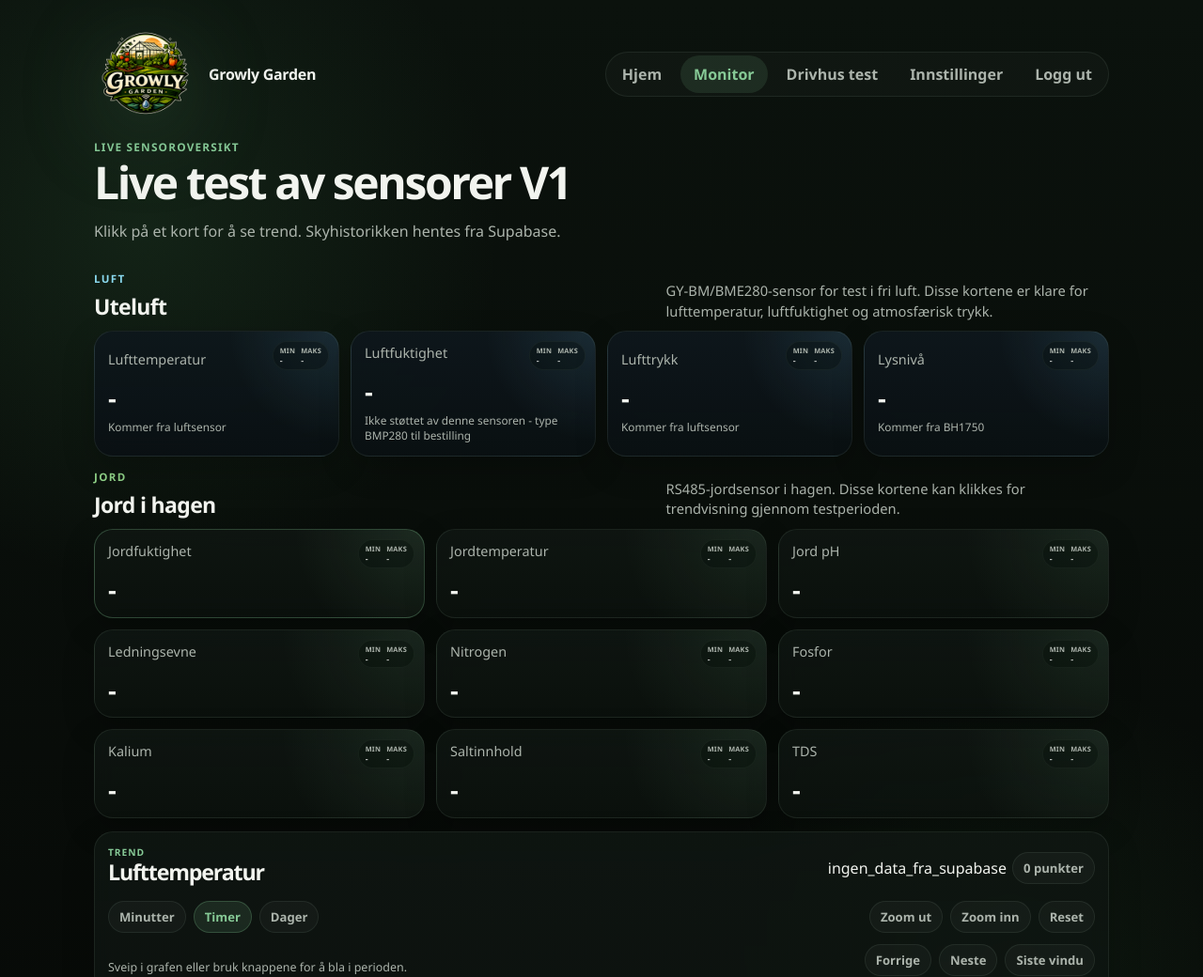
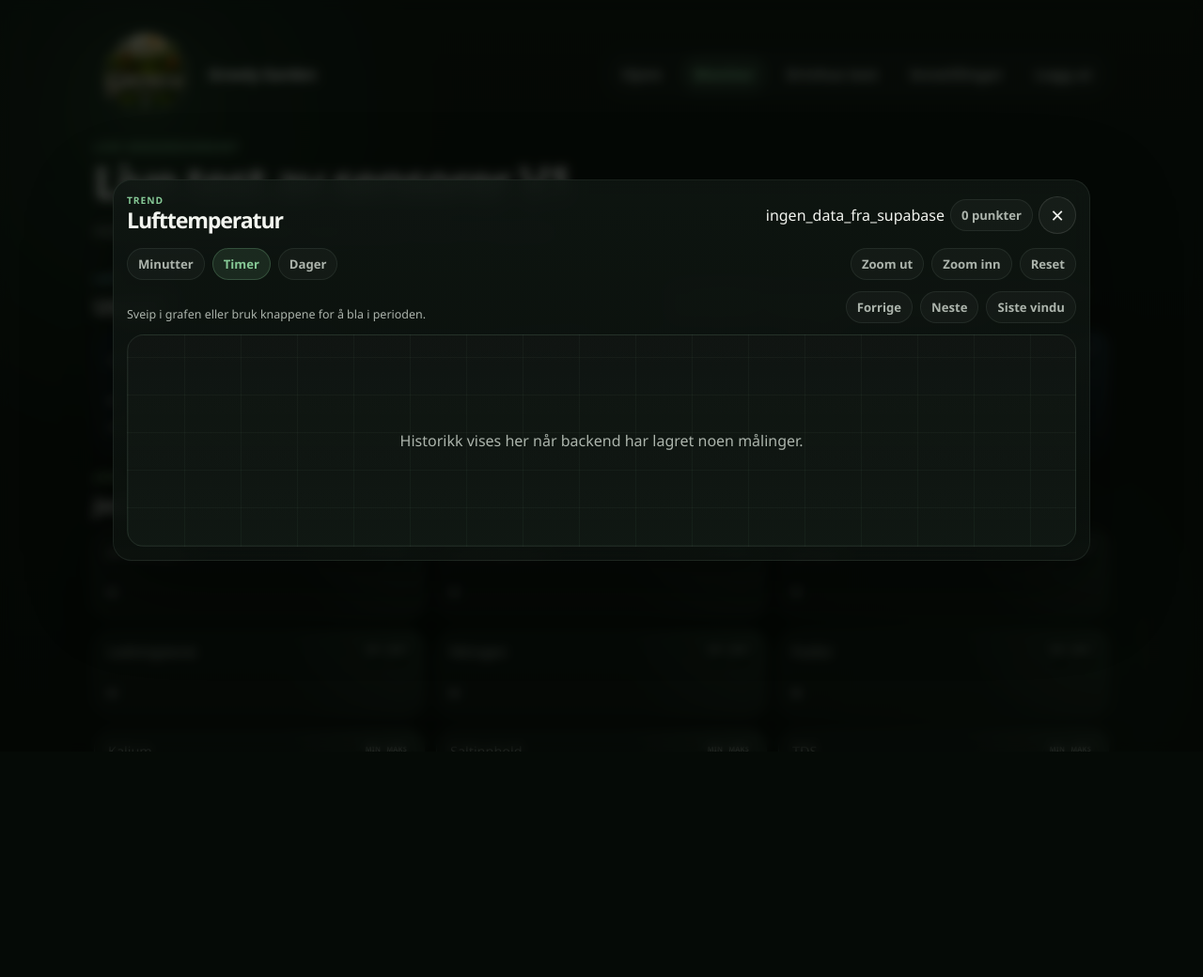
Before and after one commit to growlygarden-creator/onlinegrowly, a FastAPI app: page /monitor in a window 1280 px wide. Shown: the top 1040 px of the page at 94% size. After the commit the page ends 800 px from the top, so only its background shows below. Run offline with FastAPI, Linux system fonts and the light colour scheme; the visitor is signed in with stand-in values (Sample User, id 1); data comes from the database, SQL or seed files in the repository; data that the repository does not hold is empty.

Commit message:
Persist sensor URL and open trends in modal

```diff
--- a/app/main.py
+++ b/app/main.py
@@ -40,6 +40,7 @@ SUPABASE_API_KEY = os.getenv(
     "eyJhbGciOiJIUzI1NiIsInR5cCI6IkpXVCJ9.eyJpc3MiOiJzdXBhYmFzZSIsInJlZiI6ImZmeGt4c2NsZ2lvanJ6bXh2eXVrIiwicm9sZSI6ImFub24iLCJpYXQiOjE3NzQzOTI1MzYsImV4cCI6MjA4OTk2ODUzNn0.yOtn_wNGOje0QAEdWYll8XJkojFANCxpmWd5F1eoPzA",
 )
 DEFAULT_APP_SETTINGS: dict[str, Any] = {
+    "sensor_url": DEFAULT_SENSOR_URL,
     "sample_time_soil_ms": 60000,
     "sample_time_light_ms": 60000,
     "sample_time_air_ms": 60000,
@@ -241,6 +242,13 @@ def normalize_history_start_at(value: Any) -> str:
     return parsed.strftime("%Y-%m-%dT00:00")
 
 
+def normalize_sensor_url(value: Any) -> str:
+    text = str(value or "").strip()
+    if not text:
+        return DEFAULT_SENSOR_URL
+    return f"{normalize_device_base_url(text)}/sensor"
+
+
 def app_settings() -> dict[str, Any]:
     settings = DEFAULT_APP_SETTINGS.copy()
     with db_connection() as connection:
@@ -257,6 +265,9 @@ def app_settings() -> dict[str, Any]:
             settings["history_start_at"] = normalize_history_start_at(row["value"])
             continue
         if key in settings:
+            if key == "sensor_url":
+                settings[key] = normalize_sensor_url(row["value"])
+                continue
             if key == "history_start_at":
                 settings[key] = normalize_history_start_at(row["value"])
                 continue
@@ -275,6 +286,9 @@ def save_app_settings(payload: dict[str, Any]) -> dict[str, Any]:
             continue
         value = payload[key]
         if value is None:
+            continue
+        if key == "sensor_url":
+            updated[key] = normalize_sensor_url(value)
             continue
         if key == "history_start_at":
             updated[key] = normalize_history_start_at(value)
@@ -989,11 +1003,12 @@ async def home(request: Request):
     redirect = require_viewer_page(request)
     if redirect:
         return redirect
+    settings = app_settings()
     return templates.TemplateResponse(
         "home.html",
         {
             "request": request,
-            "default_sensor_url": DEFAULT_SENSOR_URL,
+            "default_sensor_url": settings["sensor_url"],
             **template_auth_context(request),
         },
     )
@@ -1004,12 +1019,13 @@ async def settings(request: Request):
     redirect = require_settings_page(request)
     if redirect:
         return redirect
+    settings_payload = app_settings()
     return templates.TemplateResponse(
         "settings.html",
         {
             "request": request,
-            "default_sensor_url": DEFAULT_SENSOR_URL,
-            "sample_settings": app_settings(),
+            "default_sensor_url": settings_payload["sensor_url"],
+            "sample_settings": settings_payload,
             **template_auth_context(request),
         },
     )
@@ -1020,42 +1036,44 @@ async def greenhouse_test(request: Request):
     redirect = require_viewer_page(request)
     if redirect:
         return redirect
+    settings = app_settings()
     return templates.TemplateResponse(
         "greenhouse_test.html",
         {
             "request": request,
-            "default_sensor_url": DEFAULT_SENSOR_URL,
+            "default_sensor_url": settings["sensor_url"],
             **template_auth_context(request),
         },
     )
 
 
 @app.get("/api/sensor")
-async def sensor_proxy(request: Request, target: str = Query(default=DEFAULT_SENSOR_URL)):
+async def sensor_proxy(request: Request, target: str | None = Query(default=None)):
     auth_error = require_viewer_api(request)
     if auth_error:
         return auth_error
+    resolved_target = normalize_sensor_url(target or app_settings().get("sensor_url", DEFAULT_SENSOR_URL))
     try:
-        data = fetch_sensor_payload(target)
+        data = fetch_sensor_payload(resolved_target)
     except HTTPError as exc:
         return JSONResponse(
             status_code=502,
-            content={"ok": False, "error": f"sensor_http_{exc.code}", "target": target},
+            content={"ok": False, "error": f"sensor_http_{exc.code}", "target": resolved_target},
         )
     except URLError as exc:
         reason = getattr(exc, "reason", "connection_failed")
         return JSONResponse(
             status_code=502,
-            content={"ok": False, "error": str(reason), "target": target},
+            content={"ok": False, "error": str(reason), "target": resolved_target},
         )
     except json.JSONDecodeError:
         return JSONResponse(
             status_code=502,
-            content={"ok": False, "error": "invalid_sensor_json", "target": target},
+            content={"ok": False, "error": "invalid_sensor_json", "target": resolved_target},
         )
 
-    stored = store_sensor_sample({**data, "source": target})
-    return {"ok": True, "target": target, "sensor": data, "stored": stored}
+    stored = store_sensor_sample({**data, "source": resolved_target})
+    return {"ok": True, "target": resolved_target, "sensor": data, "stored": stored}
 
 
 @app.post("/api/sensor/ingest")
--- a/app/static/css/style.css
+++ b/app/static/css/style.css
@@ -970,6 +970,56 @@ select {
     display: none;
 }
 
+.modal-open {
+    overflow: hidden;
+}
+
+.trend-modal {
+    position: fixed;
+    inset: 0;
+    z-index: 80;
+    display: grid;
+    place-items: center;
+    padding: 24px;
+}
+
+.trend-modal-backdrop {
+    position: absolute;
+    inset: 0;
+    background: rgba(3, 6, 4, 0.72);
+    backdrop-filter: blur(6px);
+}
+
+.trend-modal-panel {
+    position: relative;
+    z-index: 1;
+    width: min(1040px, 100%);
+    max-height: calc(100vh - 48px);
+    overflow: auto;
+    box-shadow: 0 28px 90px rgba(0, 0, 0, 0.45);
+}
+
+.trend-close-button {
+    width: 40px;
+    height: 40px;
+    border: 1px solid rgba(161, 171, 162, 0.18);
+    border-radius: 999px;
+    background: rgba(255, 255, 255, 0.04);
+    color: var(--text);
+    font-size: 1.5rem;
+    line-height: 1;
+    cursor: pointer;
+    transition: background 0.18s ease, transform 0.18s ease, border-color 0.18s ease;
+}
+
+.trend-close-button:hover,
+.trend-close-button:focus-visible {
+    background: rgba(255, 255, 255, 0.09);
+    border-color: rgba(161, 171, 162, 0.28);
+    transform: translateY(-1px);
+    outline: none;
+}
+
 .detail-panel {
     display: grid;
     gap: 12px;
@@ -1264,6 +1314,14 @@ select {
         font-size: 1.2rem;
     }
 
+    .trend-modal {
+        padding: 16px;
+    }
+
+    .trend-modal-panel {
+        max-height: calc(100vh - 32px);
+    }
+
     .eyebrow {
         margin-bottom: 6px;
         font-size: 0.74rem;
@@ -1406,6 +1464,12 @@ select {
         min-height: 32px;
         padding: 6px 10px;
         font-size: 0.8rem;
+    }
+
+    .trend-close-button {
+        width: 36px;
+        height: 36px;
+        font-size: 1.35rem;
     }
 
     .greenhouse-metric-tabs {
--- a/app/templates/home.html
+++ b/app/templates/home.html
@@ -125,7 +125,9 @@
             </div>
         </section>
 
-        <section class="panel trend-panel">
+        <div id="trend-modal" class="trend-modal" hidden>
+            <div id="trend-modal-backdrop" class="trend-modal-backdrop"></div>
+            <section class="panel trend-panel trend-modal-panel">
                 <div class="trend-header">
                     <div>
                         <p class="eyebrow trend-kicker">Trend</p>
@@ -134,6 +136,7 @@
                     <div class="trend-meta">
                         <span id="trend-summary">Venter på historikk</span>
                         <span id="trend-points" class="status-pill">0 punkter</span>
+                        <button type="button" id="trend-close" class="trend-close-button" aria-label="Lukk trend">×</button>
                     </div>
                 </div>
                 <div class="trend-toolbar">
@@ -189,6 +192,7 @@
                     <div id="trend-empty" class="chart-empty">Historikk vises her når backend har lagret noen målinger.</div>
                 </div>
             </section>
+        </div>
 
     </main>
 
@@ -224,6 +228,9 @@
         const trendPrevButton = document.getElementById("trend-prev");
         const trendNextButton = document.getElementById("trend-next");
         const trendRangeClearButton = document.getElementById("trend-range-clear");
+        const trendModal = document.getElementById("trend-modal");
+        const trendModalBackdrop = document.getElementById("trend-modal-backdrop");
+        const trendCloseButton = document.getElementById("trend-close");
 
         const osloTimeZone = "Europe/Oslo";
 
@@ -282,6 +289,7 @@
         let latestRenderedPoints = [];
         let customRangeStart = "";
         let customRangeEnd = "";
+        let trendModalOpen = false;
 
         const spanWindowMs = {
             minutes: 6 * 60 * 60 * 1000,
@@ -353,6 +361,17 @@
                 card.classList.toggle("selected", card.dataset.metric === metric);
             });
             applyMetricTheme(metric);
+        }
+
+        function setTrendModalOpen(open) {
+            trendModalOpen = open;
+            trendModal.hidden = !open;
+            document.body.classList.toggle("modal-open", open);
+        }
+
+        function closeTrendModal() {
+            setTrendModalOpen(false);
+            clearHover();
         }
 
         function updateSelectedSpan(span) {
@@ -717,7 +736,9 @@
                         setMetricRange(metric, summaryPayload.summary[metric]);
                     });
                 }
+                if (trendModalOpen) {
                     await fetchTrend(selectedMetric);
+                }
             } catch (error) {
                 Object.keys(metricMap).forEach((key) => setMetric(key, "-"));
                 Object.keys(rangeMap).forEach((key) => setMetricRange(key, null));
@@ -728,6 +749,7 @@
 
         cards.forEach((card) => {
             card.addEventListener("click", () => {
+                setTrendModalOpen(true);
                 fetchTrend(card.dataset.metric).catch((error) => {
                     trendSummary.textContent = error.message;
                 });
@@ -819,6 +841,13 @@
         trendHitbox.addEventListener("pointercancel", () => {
             dragStartX = null;
         });
+        trendCloseButton.addEventListener("click", closeTrendModal);
+        trendModalBackdrop.addEventListener("click", closeTrendModal);
+        document.addEventListener("keydown", (event) => {
+            if (event.key === "Escape" && trendModalOpen) {
+                closeTrendModal();
+            }
+        });
         updateSelectedSpan(selectedSpan);
         applyMetricTheme(selectedMetric);
         async function loadRuntimeSettings() {
```
Also changed, not shown: app/templates/settings.html (+28 -2 lines). Lines whose indentation alone changed are shown as unchanged.
